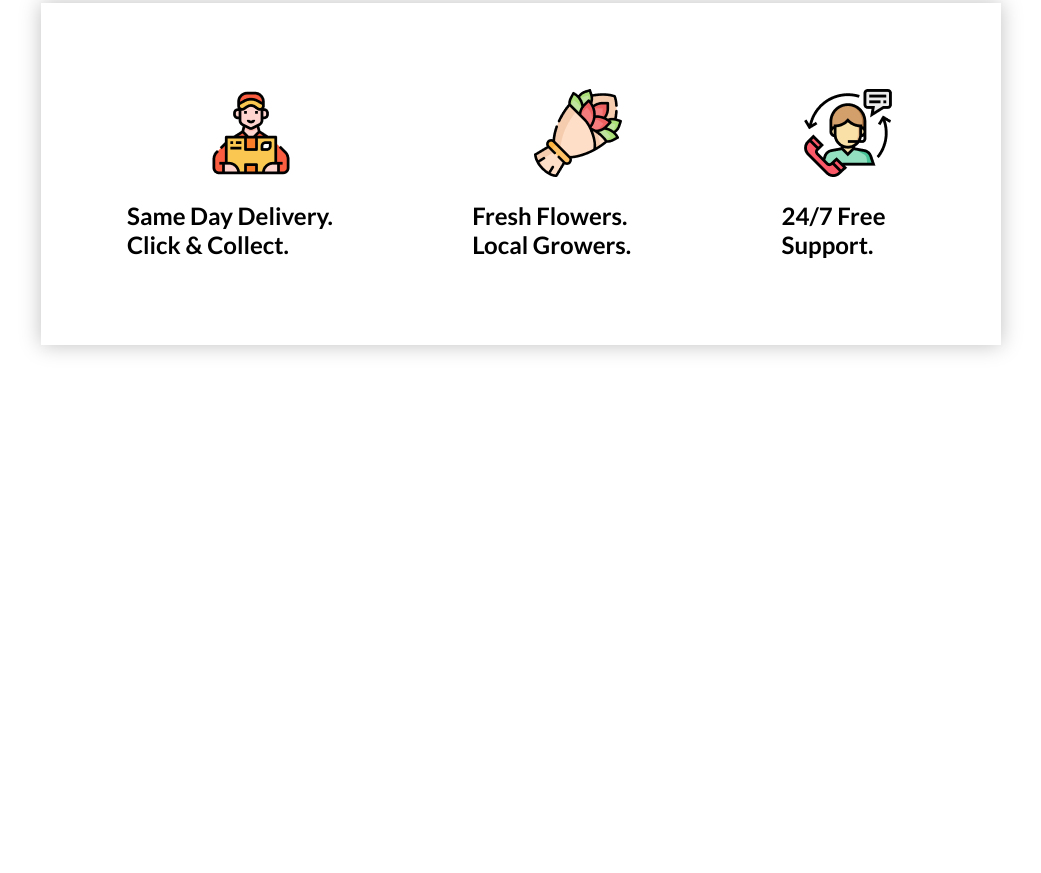
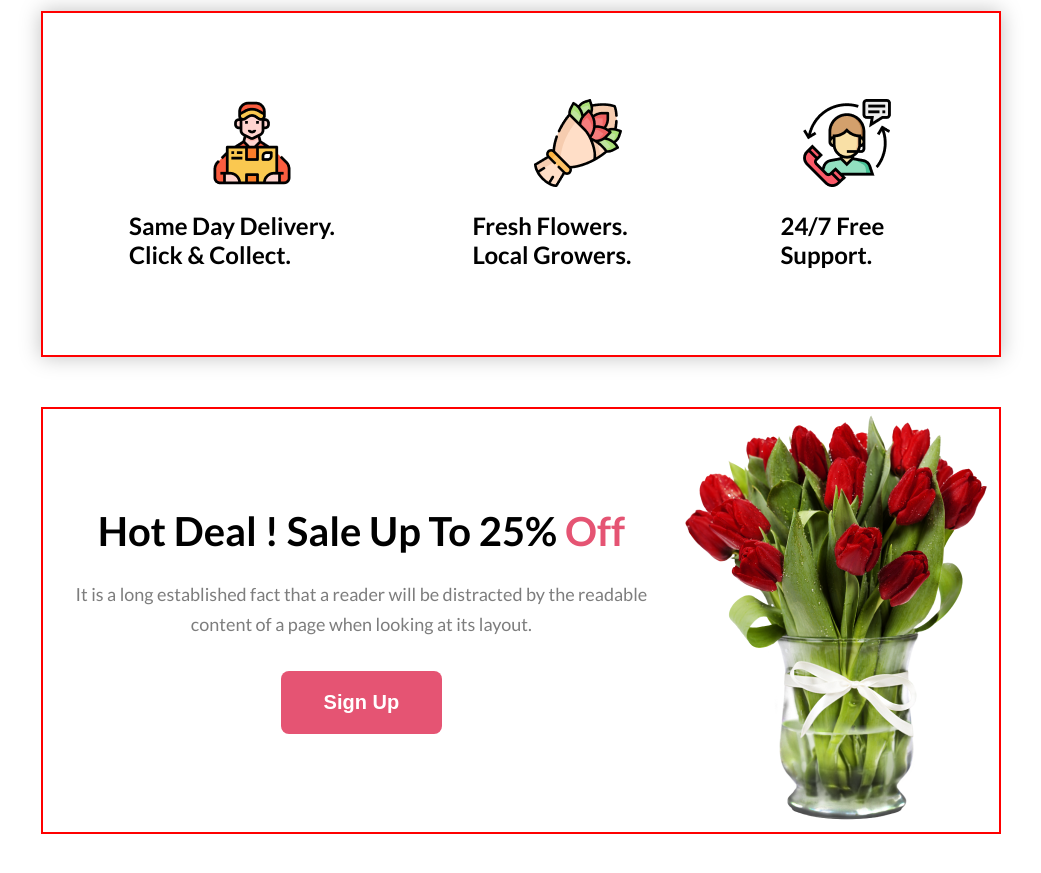
Before and after one commit to SayedHasanDipto/Online-Flower-Shop, a plain HTML site: page index.html in a window 1280 px wide. Shown: the part 1585-2458 px from the top of the page, without its empty margins (119-1160 px from the left). Before the commit the page ends 1980 px from the top, so only its background shows below. Drawn offline with Linux system fonts and the light colour scheme.

Commit message:
Sales Section added and responsive

```diff
--- a/index.html
+++ b/index.html
@@ -61,6 +61,20 @@
             <h2>24/7 Free Support.</h2>
         </div>
     </section>
+
+    <section class="container sale-section">
+        <div class="sale-container">
+            <div class="sale-content">
+                <h2 class="section-header">Hot Deal ! Sale Up To 25% <span class="pink">Off</span></h2>
+                <p class="discribtion">It is a long established fact that a reader will be distracted by the readable content of a page when looking at its layout.</p>
+                <button class="btn">Sign Up</button>
+            </div>
+            <div class="sale-img">
+                <img src="./Flower Asset/pngwing 8.png" alt="">
+            </div>
+        </div>
+    </section>
+
 </body>
 
 </html>
--- a/style.css
+++ b/style.css
@@ -61,7 +61,7 @@ section {
     width: 75%;
     max-width: 1440px;
     margin: 50px auto;
-    /* border: 2px solid red; */
+    border: 2px solid red;
     gap: 97px;
 }
 
@@ -121,7 +121,8 @@ section {
 .blue-box {
     background-color: rgba(5, 151, 160, 0.15);
 }
-#blue-box-img{
+
+#blue-box-img {
     height: 70%;
 }
 
@@ -158,8 +159,17 @@ section {
     font-weight: 35px;
 }
 
+.sale-container {
+    display: flex;
+    align-items: center;
+    justify-content: space-evenly;
+    text-align: center;
+    /* border: 2px solid red; */
+}
 
-
+.pink{
+    color: #E55473;
+}
 
 
 
@@ -189,4 +199,9 @@ section {
         flex-direction: column;
     }
 
+    .sale-container{
+        flex-direction: column;
+        gap: 20px;
+    }
+
 }
```
